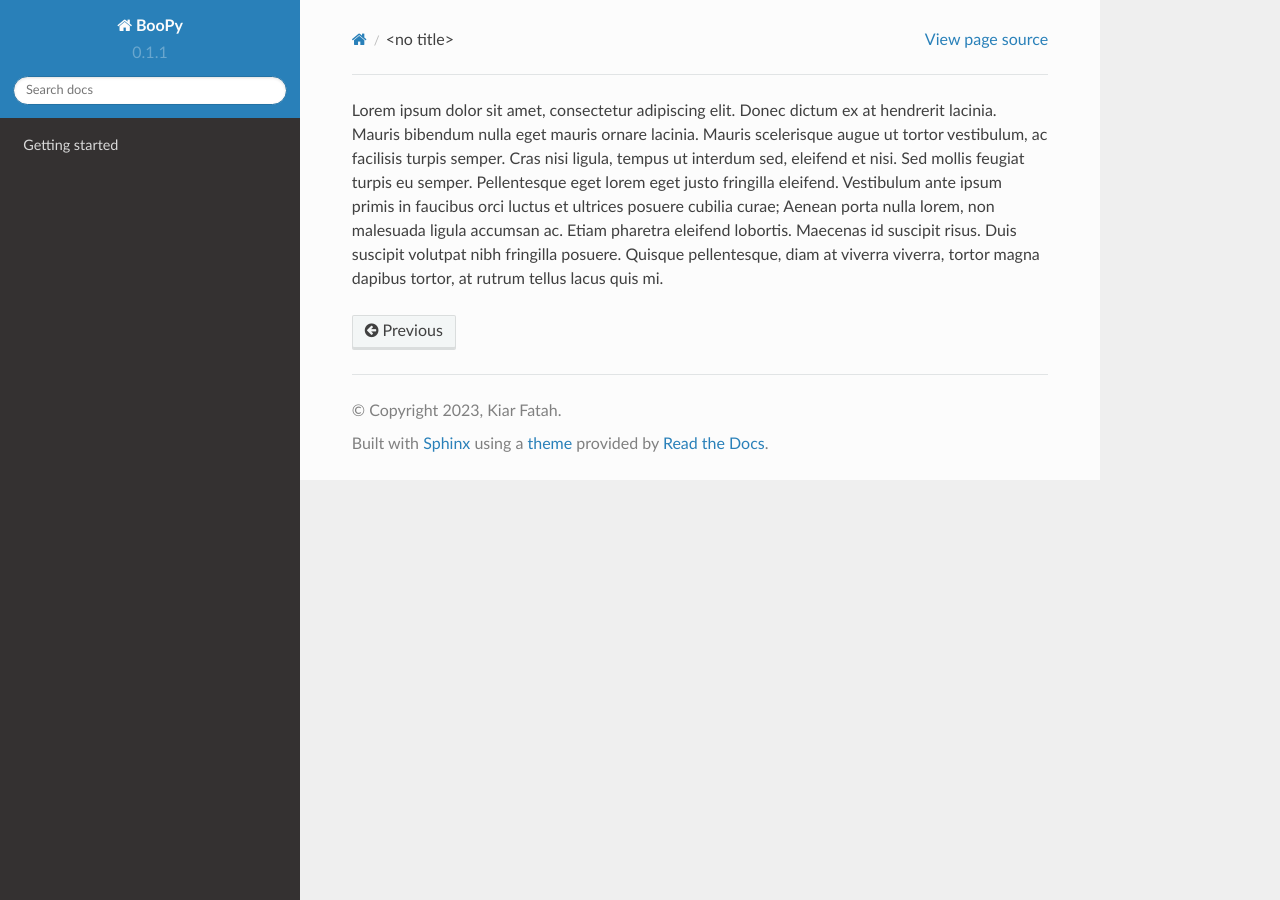
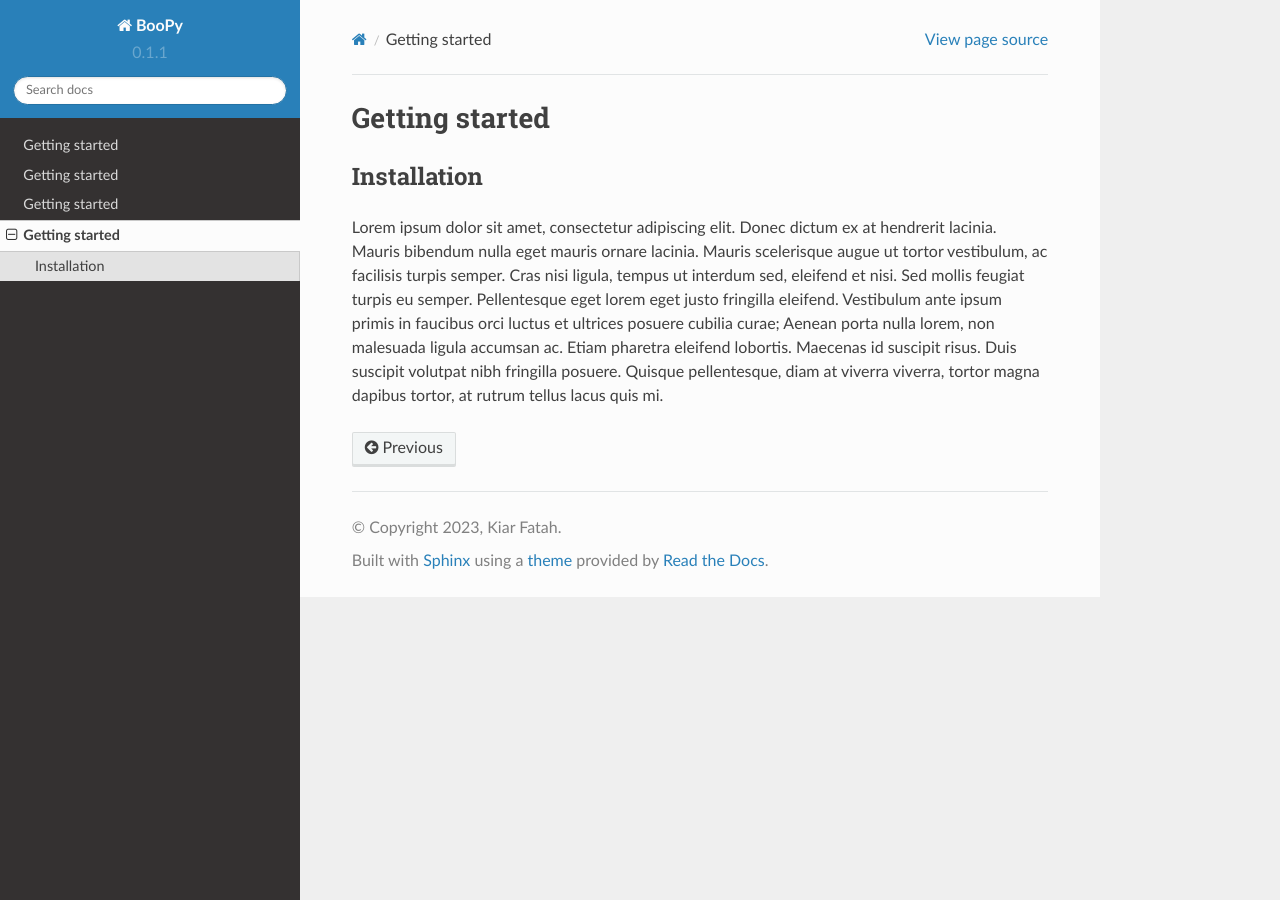
Before and after one commit to anshikjain18/boopy, a Sphinx documentation site: the page built from docs/source/example.rst, in a window 1280 px wide. Built offline with Sphinx 7.4.7 and the Read the Docs theme 2.0.0, drawn with Linux system fonts in a browser that asks for light colours.

Commit message:
Testing docs

```diff
--- a/docs/source/bootstrap.rst
+++ b/docs/source/bootstrap.rst
@@ -1 +1,6 @@
+Getting started
+===============
+
+Installation
+------------
 Lorem ipsum dolor sit amet, consectetur adipiscing elit. Donec dictum ex at hendrerit lacinia. Mauris bibendum nulla eget mauris ornare lacinia. Mauris scelerisque augue ut tortor vestibulum, ac facilisis turpis semper. Cras nisi ligula, tempus ut interdum sed, eleifend et nisi. Sed mollis feugiat turpis eu semper. Pellentesque eget lorem eget justo fringilla eleifend. Vestibulum ante ipsum primis in faucibus orci luctus et ultrices posuere cubilia curae; Aenean porta nulla lorem, non malesuada ligula accumsan ac. Etiam pharetra eleifend lobortis. Maecenas id suscipit risus. Duis suscipit volutpat nibh fringilla posuere. Quisque pellentesque, diam at viverra viverra, tortor magna dapibus tortor, at rutrum tellus lacus quis mi.
--- a/docs/source/example.rst
+++ b/docs/source/example.rst
@@ -1 +1,6 @@
+Getting started
+===============
+
+Installation
+------------
 Lorem ipsum dolor sit amet, consectetur adipiscing elit. Donec dictum ex at hendrerit lacinia. Mauris bibendum nulla eget mauris ornare lacinia. Mauris scelerisque augue ut tortor vestibulum, ac facilisis turpis semper. Cras nisi ligula, tempus ut interdum sed, eleifend et nisi. Sed mollis feugiat turpis eu semper. Pellentesque eget lorem eget justo fringilla eleifend. Vestibulum ante ipsum primis in faucibus orci luctus et ultrices posuere cubilia curae; Aenean porta nulla lorem, non malesuada ligula accumsan ac. Etiam pharetra eleifend lobortis. Maecenas id suscipit risus. Duis suscipit volutpat nibh fringilla posuere. Quisque pellentesque, diam at viverra viverra, tortor magna dapibus tortor, at rutrum tellus lacus quis mi.
--- a/docs/source/helpers.rst
+++ b/docs/source/helpers.rst
@@ -1 +1,6 @@
+Getting started
+===============
+
+Installation
+------------
 Lorem ipsum dolor sit amet, consectetur adipiscing elit. Donec dictum ex at hendrerit lacinia. Mauris bibendum nulla eget mauris ornare lacinia. Mauris scelerisque augue ut tortor vestibulum, ac facilisis turpis semper. Cras nisi ligula, tempus ut interdum sed, eleifend et nisi. Sed mollis feugiat turpis eu semper. Pellentesque eget lorem eget justo fringilla eleifend. Vestibulum ante ipsum primis in faucibus orci luctus et ultrices posuere cubilia curae; Aenean porta nulla lorem, non malesuada ligula accumsan ac. Etiam pharetra eleifend lobortis. Maecenas id suscipit risus. Duis suscipit volutpat nibh fringilla posuere. Quisque pellentesque, diam at viverra viverra, tortor magna dapibus tortor, at rutrum tellus lacus quis mi.
```
